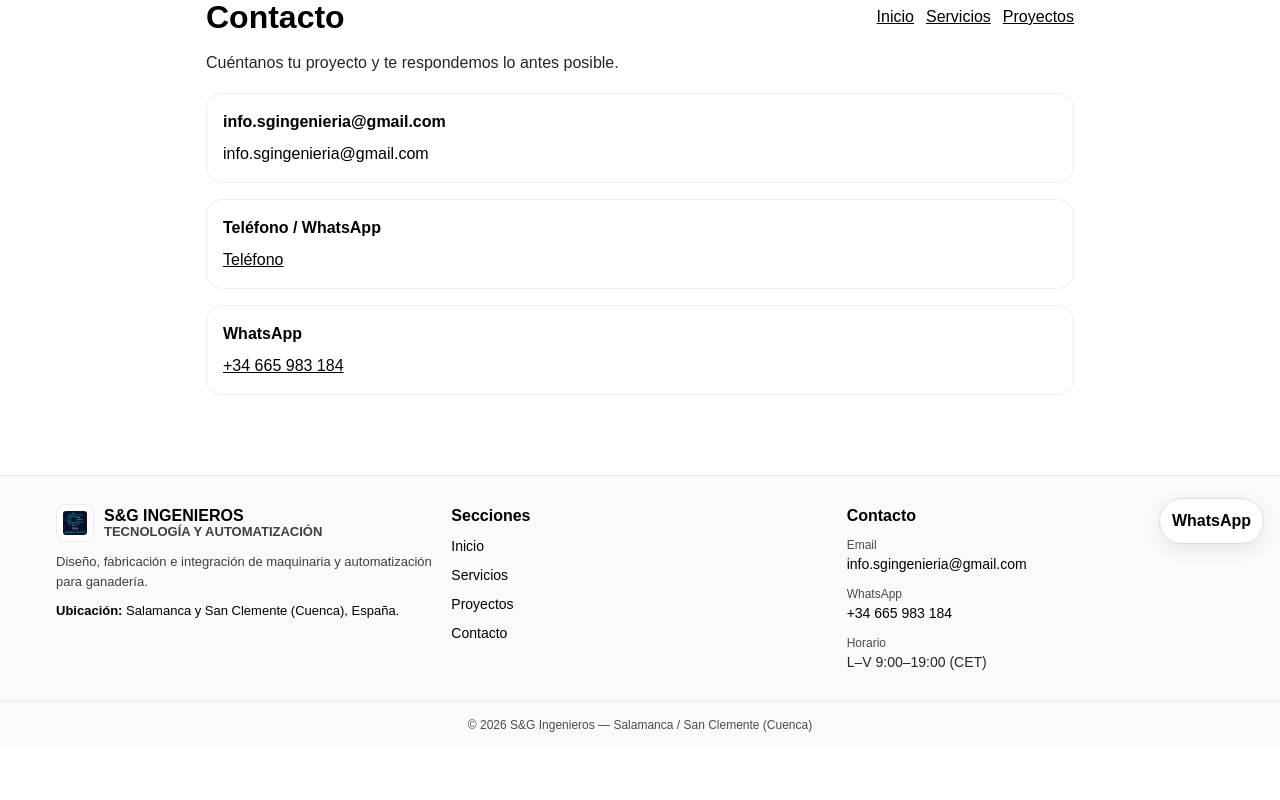
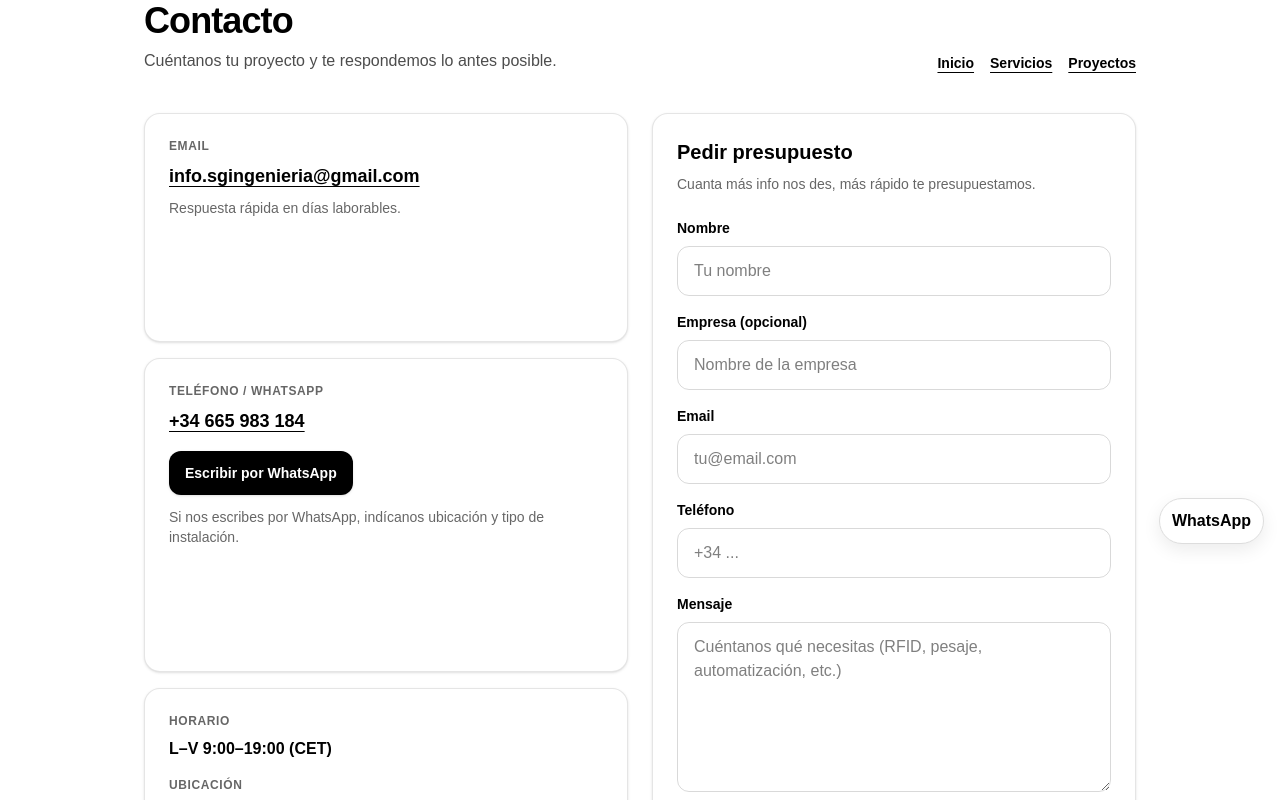
Before and after one commit to infosgingenieria/sg-ingenieros-web, a Next.js app: page /contacto in a window 1280 px wide. Shown: the part 240-1040 px from the top of the page. Before the commit the page ends 988 px from the top, so only its background shows below. Built offline with nearby package versions, Linux system fonts and the light colour scheme; no server answers.

Commit message:
Improve contact page (pro layout + whatsapp + form)

```diff
--- a/app/contacto/page.tsx
+++ b/app/contacto/page.tsx
@@ -1,50 +1,185 @@
 import Link from "next/link";
-import { es } from "@/content/es";
+import { metadataBase } from "@/lib/seo"; // si no tienes esto, borra esta línea
+import { tES } from "@/content/es"; // si tu import es distinto, ajusta a tu proyecto
+
+export const metadata = {
+  title: "Contacto | S&G Ingenieros",
+  description:
+    "Contacta con S&G Ingenieros. Cuéntanos tu proyecto y te respondemos lo antes posible. WhatsApp, teléfono y email.",
+  alternates: {
+    canonical: "/contacto",
+  },
+};
 
 export default function ContactoPage() {
-  const t = es;
+  // Ajusta aquí tus datos
+  const email = "info.sgingenieria@gmail.com";
+  const phoneDisplay = "+34 665 983 184";
+  const phoneE164 = "+34665983184";
+  const whatsappUrl = "https://wa.me/34665983184";
+  const hours = "L–V 9:00–19:00 (CET)";
+  const location = "Salamanca y San Clemente (Cuenca), España.";
 
   return (
-    <main style={{ maxWidth: 900, margin: "0 auto", padding: "32px 16px" }}>
-      <header style={{ display: "flex", justifyContent: "space-between", gap: 16, alignItems: "center" }}>
-        <h1 style={{ fontSize: 32, fontWeight: 700, margin: 0 }}>{t.contact.title}</h1>
-        <nav style={{ display: "flex", gap: 12, flexWrap: "wrap" }}>
-          <Link href="/" style={{ textDecoration: "underline" }}>Inicio</Link>
-          <Link href="/servicios" style={{ textDecoration: "underline" }}>Servicios</Link>
-          <Link href="/proyectos" style={{ textDecoration: "underline" }}>Proyectos</Link>
+    <main className="mx-auto w-full max-w-5xl px-4 py-10">
+      <header className="flex flex-col gap-3 md:flex-row md:items-end md:justify-between">
+        <div>
+          <h1 className="text-4xl font-extrabold tracking-tight">Contacto</h1>
+          <p className="mt-2 text-black/70">
+            Cuéntanos tu proyecto y te respondemos lo antes posible.
+          </p>
+        </div>
+
+        <nav className="flex gap-4 text-sm font-semibold">
+          <Link className="underline underline-offset-4" href="/">
+            Inicio
+          </Link>
+          <Link className="underline underline-offset-4" href="/servicios">
+            Servicios
+          </Link>
+          <Link className="underline underline-offset-4" href="/proyectos">
+            Proyectos
+          </Link>
         </nav>
       </header>
 
-      <p style={{ marginTop: 10, opacity: 0.85 }}>{t.contact.subtitle}</p>
+      <section className="mt-10 grid gap-6 md:grid-cols-2">
+        {/* Columna izquierda: tarjetas */}
+        <div className="grid gap-4">
+          <div className="rounded-2xl border border-black/10 bg-white p-6 shadow-sm">
+            <div className="text-xs font-bold uppercase tracking-wider text-black/60">
+              Email
+            </div>
+            <a
+              className="mt-2 inline-block text-lg font-extrabold underline underline-offset-4"
+              href={`mailto:${email}`}
+            >
+              {email}
+            </a>
+            <p className="mt-2 text-sm text-black/60">
+              Respuesta rápida en días laborables.
+            </p>
+          </div>
 
-      <div style={{ display: "grid", gap: 16, marginTop: 18 }}>
-        <div style={{ border: "1px solid #eee", borderRadius: 16, padding: 16 }}>
-          <div style={{ fontWeight: 800 }}>{t.contact.emailLabel}</div>
-          <div style={{ marginTop: 8 }}>
-            <a href="mailto:info.sgingenieria@gmail.com">
-              info.sgingenieria@gmail.com
+          <div className="rounded-2xl border border-black/10 bg-white p-6 shadow-sm">
+            <div className="text-xs font-bold uppercase tracking-wider text-black/60">
+              Teléfono / WhatsApp
+            </div>
+            <a
+              className="mt-2 inline-block text-lg font-extrabold underline underline-offset-4"
+              href={`tel:${phoneE164}`}
+            >
+              {phoneDisplay}
             </a>
+
+            <div className="mt-4">
+              <a
+                href={whatsappUrl}
+                className="inline-flex items-center justify-center rounded-xl bg-black px-4 py-3 text-sm font-extrabold text-white shadow-sm hover:opacity-90"
+                target="_blank"
+                rel="noreferrer"
+              >
+                Escribir por WhatsApp
+              </a>
+            </div>
+
+            <p className="mt-3 text-sm text-black/60">
+              Si nos escribes por WhatsApp, indícanos ubicación y tipo de
+              instalación.
+            </p>
+          </div>
+
+          <div className="rounded-2xl border border-black/10 bg-white p-6 shadow-sm">
+            <div className="text-xs font-bold uppercase tracking-wider text-black/60">
+              Horario
+            </div>
+            <div className="mt-2 text-base font-bold">{hours}</div>
+
+            <div className="mt-4 text-xs font-bold uppercase tracking-wider text-black/60">
+              Ubicación
+            </div>
+            <div className="mt-2 text-base font-bold">{location}</div>
           </div>
         </div>
 
-        <div style={{ border: "1px solid #eee", borderRadius: 16, padding: 16 }}>
-          <div style={{ fontWeight: 800 }}>{t.contact.phoneLabel}</div>
-          <div style={{ marginTop: 8 }}>
-            <a href={`tel:${t.contact.phone}`} style={{ textDecoration: "underline" }}>
-              {t.contact.phone}
-            </a>
-          </div>
+        {/* Columna derecha: formulario */}
+        <div className="rounded-2xl border border-black/10 bg-white p-6 shadow-sm">
+          <h2 className="text-xl font-extrabold">Pedir presupuesto</h2>
+          <p className="mt-2 text-sm text-black/60">
+            Cuanta más info nos des, más rápido te presupuestamos.
+          </p>
+
+          <form
+            className="mt-6 grid gap-4"
+            action={`mailto:${email}`}
+            method="post"
+            encType="text/plain"
+          >
+            <div className="grid gap-2">
+              <label className="text-sm font-bold">Nombre</label>
+              <input
+                name="Nombre"
+                required
+                className="rounded-xl border border-black/15 px-4 py-3 outline-none focus:border-black"
+                placeholder="Tu nombre"
+              />
+            </div>
+
+            <div className="grid gap-2">
+              <label className="text-sm font-bold">Empresa (opcional)</label>
+              <input
+                name="Empresa"
+                className="rounded-xl border border-black/15 px-4 py-3 outline-none focus:border-black"
+                placeholder="Nombre de la empresa"
+              />
+            </div>
+
+            <div className="grid gap-2">
+              <label className="text-sm font-bold">Email</label>
+              <input
+                type="email"
+                name="Email"
+                required
+                className="rounded-xl border border-black/15 px-4 py-3 outline-none focus:border-black"
+                placeholder="tu@email.com"
+              />
+            </div>
+
+            <div className="grid gap-2">
+              <label className="text-sm font-bold">Teléfono</label>
+              <input
+                name="Teléfono"
+                className="rounded-xl border border-black/15 px-4 py-3 outline-none focus:border-black"
+                placeholder="+34 ..."
+              />
+            </div>
+
+            <div className="grid gap-2">
+              <label className="text-sm font-bold">Mensaje</label>
+              <textarea
+                name="Mensaje"
+                required
+                rows={6}
+                className="rounded-xl border border-black/15 px-4 py-3 outline-none focus:border-black"
+                placeholder="Cuéntanos qué necesitas (RFID, pesaje, automatización, etc.)"
+              />
+            </div>
+
+            <button
+              type="submit"
+              className="mt-2 inline-flex items-center justify-center rounded-xl bg-black px-4 py-3 text-sm font-extrabold text-white shadow-sm hover:opacity-90"
+            >
+              Enviar solicitud
+            </button>
+
+            <p className="text-xs text-black/50">
+              Nota: este formulario envía un email desde tu dispositivo. Si
+              quieres un envío “real” (sin abrir el correo), te lo conecto a un
+              endpoint (Resend / SMTP / Formspree) en el siguiente paso.
+            </p>
+          </form>
         </div>
-
-        <div style={{ border: "1px solid #eee", borderRadius: 16, padding: 16 }}>
-          <div style={{ fontWeight: 800 }}>{t.contact.whatsappLabel}</div>
-          <div style={{ marginTop: 8 }}>
-            <a href={t.contact.whatsappUrl} style={{ textDecoration: "underline" }}>
-              {t.contact.whatsappText}
-            </a>
-          </div>
-        </div>
-      </div>
+      </section>
     </main>
   );
 }
```
